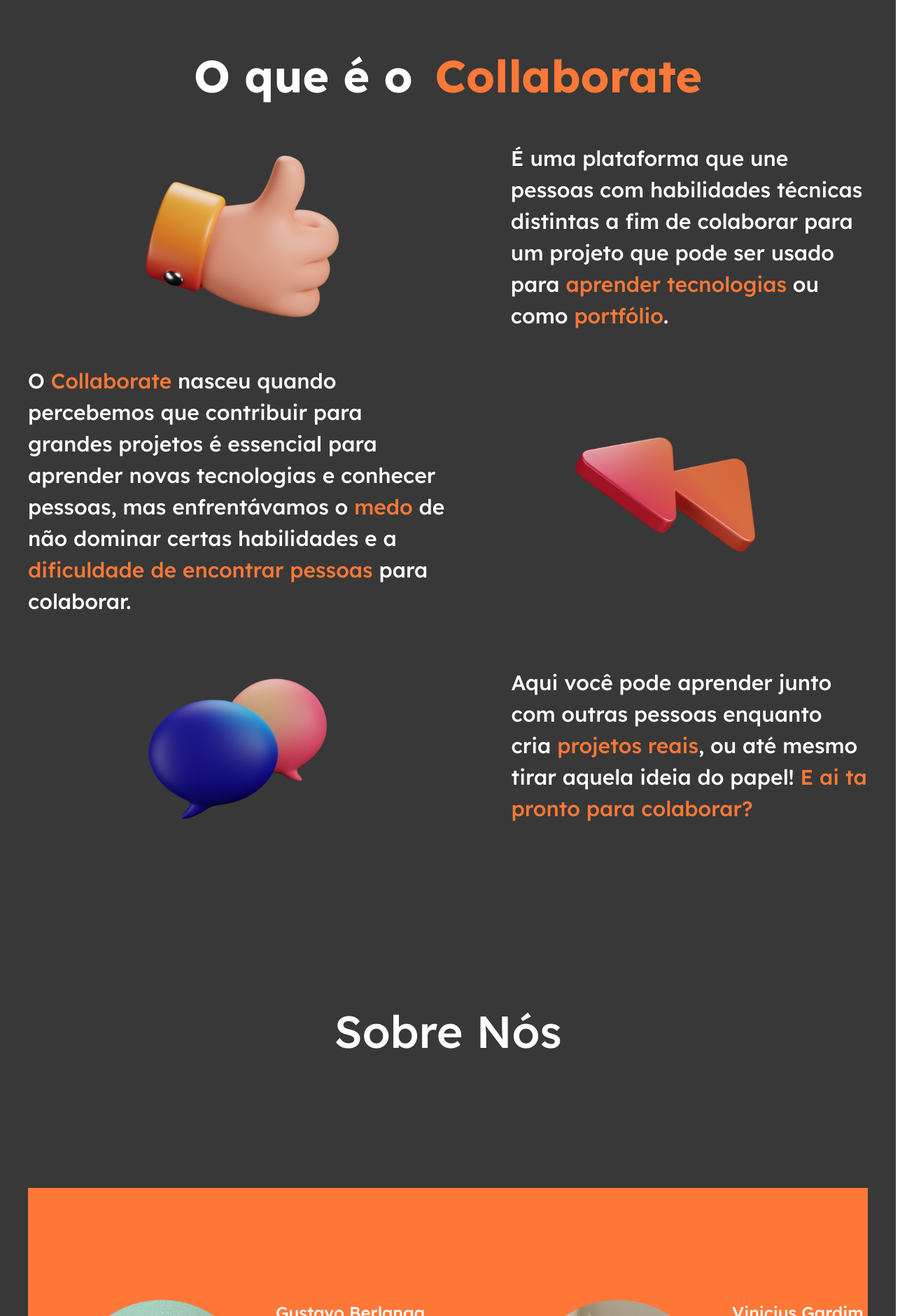
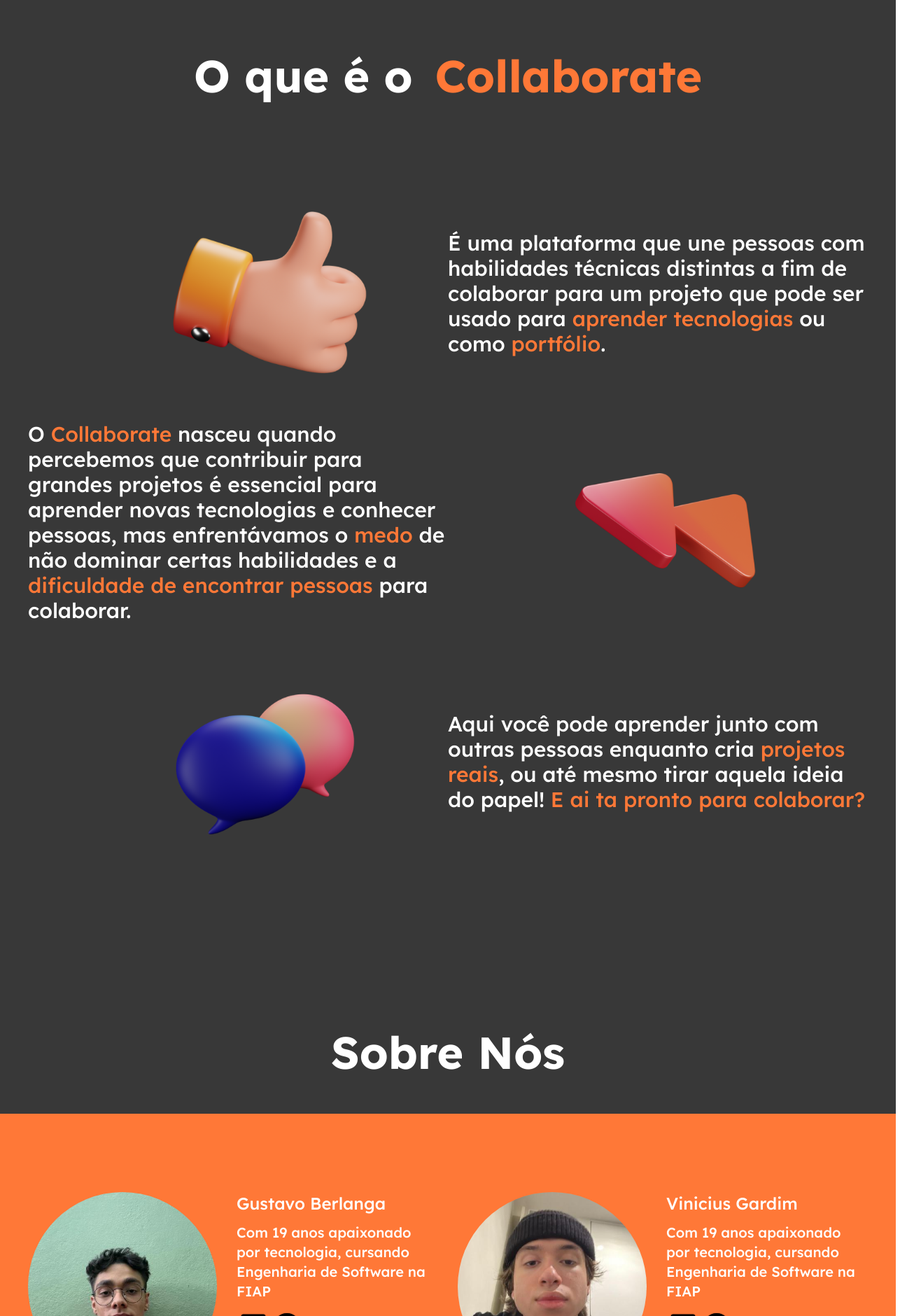
Before and after one commit to Berla1/collaborate-front, a React (Vite) app: page / in a window 1280 px wide. Shown: the part 920-2800 px from the top of the page at 70% size, 1316 px wide, since content can reach past the window. Built offline with nearby package versions, Linux system fonts and the light colour scheme; a web font is replaced by a local one.

Commit message:
finalizando sobre nós

```diff
--- a/src/Routes.jsx
+++ b/src/Routes.jsx
@@ -3,7 +3,7 @@
 function Routes() {
   return (
     <>
-    <main className="p-10 bg-[#383838]">
+    <main className="bg-[#383838]">
       <Home/>
     </main>
     </>
--- /dev/null
+++ b/src/components/Landing/index.jsx
@@ -0,0 +1,28 @@
+import Botao from "../Botao";
+import Saly from "../../assets/saly-38.svg";
+
+const Landing = () => {
+  return (
+    <section className="flex mt-24 items-start h-screen ">
+      <div className="flex flex-col gap-6 mt-14">
+        <h1 className="text-[64px] text-white font-bold leading-tight">
+          Conheça pessoas, desenvolva,{" "}
+          <span className="text-[#FF7837]">colabore</span>
+        </h1>
+        <p className="w-1/2 text-white text-2xl">
+          No Collaborate você contribui para projetos reais nas diferentes áreas
+          da programação.
+        </p>
+        <Botao
+          bgColor={"#FF7837"}
+          text={"Explorar"}
+          textColor={"white"}
+          width={"15%"}
+        />
+      </div>
+      <img src={Saly} alt="" />
+    </section>
+  );
+};
+
+export default Landing;
--- /dev/null
+++ b/src/components/OCollaborate/index.jsx
@@ -0,0 +1,38 @@
+import Joia from "../../assets/joia-3d.svg";
+import Play from "../../assets/play-3d.svg";
+import Chat from "../../assets/chat-3d.svg";
+
+const OCollaborate = () => {
+    return (
+    <section className="flex flex-col gap-8">
+        <h2 className=" flex items-center justify-center gap-8 text-[64px] text-white font-bold mb-20">
+          O que é o <span className="text-[#FF7837]">Collaborate</span>
+        </h2>
+
+        <div className="flex items-center justify-between">
+            <img className="ml-48" src={Joia} alt="" />
+
+          <p className="w-1/2 text-3xl text-white font-medium ">
+            É uma plataforma que une pessoas com habilidades técnicas distintas
+            a fim de colaborar para um projeto que pode ser usado para <span  className="text-[#FF7837]">aprender
+            tecnologias</span> ou como <span  className="text-[#FF7837]">portfólio</span>.
+          </p>
+        </div>
+
+        <div className="flex w-full gap-40">
+          <p className="text-3xl text-white font-medium w-1/2">
+          O <span className="text-[#FF7837]">Collaborate</span> nasceu quando percebemos que contribuir para grandes projetos é essencial para aprender novas tecnologias e conhecer pessoas, mas enfrentávamos o <span className="text-[#FF7837]">medo</span> de não dominar certas habilidades e a <span className="text-[#FF7837]">dificuldade de encontrar pessoas</span> para colaborar.
+          </p>
+          <img src={Play} alt="" />
+        </div>
+        <div className="flex items-center justify-between">
+          <img className="ml-48" src={Chat} alt="" />
+          <p className="w-1/2 text-3xl text-white font-medium ">
+            Aqui você pode aprender junto com outras pessoas enquanto cria <span className="text-[#FF7837]">projetos reais</span>, ou até mesmo tirar aquela ideia do papel! <span className="text-[#FF7837]">E ai ta pronto para colaborar?</span>
+          </p>
+        </div>
+    </section>
+    );
+}
+
+export default OCollaborate;
--- a/src/components/SobreNos/index.jsx
+++ b/src/components/SobreNos/index.jsx
@@ -1,29 +1,45 @@
-import Berla from "../../assets/foto-berla.svg"
-import Vinicius from "../../assets/foto-vinicius.svg"
-import Linkedin from "../../assets/icon-linkedin.svg"
-import Github from "../../assets/icon-github.svg"
+import Berla from "../../assets/foto-berla.svg";
+import Vinicius from "../../assets/foto-vinicius.svg";
+import Linkedin from "../../assets/icon-linkedin.svg";
+import Github from "../../assets/icon-github.svg";
 
-const SobreNos = () =>{
-    return(
-        <section className="flex flex-col  text-white font-medium" >
-            <h1 className=" flex justify-center py-44 text-[64px]">Sobre Nós</h1>
-            <div className="flex gap-7 bg-[#FF7837] py-40">
-                <img className="ml-14 " src={Berla} alt="" />
+const SobreNos = () => {
+  return (
+    <section className="flex flex-col text-white font-medium mt-44">
+      <h1 className=" flex justify-center mb-10 text-[64px] font-bold">
+        Sobre Nós
+      </h1>
+      <div className="flex gap-7 bg-[#FF7837] py-28 px-10 w-full ">
+        <img src={Berla} alt="" />
         <div className="flex flex-col gap-3">
-                    <h1 className="text-[24px]" >Gustavo Berlanga</h1>
-                    <p className="text-[19px] w-[270px] h-[134px]" >Com 19 anos apaixonado por tecnologia, cursando Engenharia de Software na FIAP</p>
-                    <div className="flex flex-row">
-                        <img className="w-[70px] h-[70px]" src={Linkedin} alt="" />
-                        <img className="w-[70px] h-[70px]" src={Github} alt="" />
+          <h1 className="text-2xl">Gustavo Berlanga</h1>
+          <p className="text-xl">
+            Com 19 anos apaixonado por tecnologia, cursando Engenharia de
+            Software na FIAP
+          </p>
+          <div className="flex ">
+            <a href="https://www.linkedin.com/in/gustavo-berlanga/" target="_blank">
+              <img className="w-12" src={Linkedin} alt="" />
+            </a>
+            <a href="https://github.com/Berla1" target="_blank">
+              <img className="w-12" src={Github} alt="" />
+            </a>
           </div>
         </div>
-                <img className="ml-14" src={Vinicius} alt="" />
+        <img src={Vinicius} alt="" />
         <div className="flex flex-col gap-3">
-                    <h1 className="text-[24px]" >Vinicius Gardim</h1>
-                    <p className="text-[19px] w-[270px] h-[134px]" >Com 19 anos apaixonado por tecnologia, cursando Engenharia de Software na FIAP</p>
-                    <div className="flex flex-row">
-                        <img className="w-[70px] h-[70px]" src={Linkedin} alt="" />
-                        <img className="w-[70px] h-[70px]" src={Github} alt="" />
+          <h1 className="text-2xl">Vinicius Gardim</h1>
+          <p className="text-xl">
+            Com 19 anos apaixonado por tecnologia, cursando Engenharia de
+            Software na FIAP
+          </p>
+          <div className="flex">
+            <a href="https://www.linkedin.com/in/vinicius-gardim-756085251/" target="_blank">
+              <img className="w-12" src={Linkedin} alt="" />
+            </a>
+            <a href="https://github.com/gardim1" target="_blank">
+              <img className="w-12" src={Github} alt="" />
+            </a>
           </div>
         </div>
       </div>
--- a/src/pages/Home/index.jsx
+++ b/src/pages/Home/index.jsx
@@ -1,62 +1,19 @@
-import Botao from "../../components/Botao";
 import Nav from "../../components/Nav";
-import Saly from "../../assets/saly-38.svg";
-import Joia from "../../assets/joia-3d.svg";
-import Play from "../../assets/play-3d.svg";
-import Chat from "../../assets/chat-3d.svg";
 import SobreNos from "../../components/SobreNos";
+import Landing from "../../components/Landing";
+import OCollaborate from "../../components/OCollaborate";
 
 const Home = () => {
   return (
     <>
+    <main className="p-10">
       <header>
         <Nav />
       </header>
-      <section className="flex mt-24 items-start h-screen ">
-        <div className="flex flex-col gap-6 mt-14">
-          <h1 className="text-[64px] text-white font-bold leading-tight">
-            Conheça pessoas, desenvolva,{" "}
-            <span className="text-[#FF7837]">colabore</span>
-          </h1>
-          <p className="w-1/2 text-white text-2xl">
-            No Collaborate você contribui para projetos reais nas diferentes
-            áreas da programação.
-          </p>
-          <Botao bgColor={"#FF7837"} text={"Explorar"} textColor={"white"} width={"15%"} />
-        </div>
-        <img src={Saly} alt="" />
-      </section>
-
-      <section className="flex flex-col gap-8">
-        <h2 className=" flex items-center justify-center gap-8 text-[64px] text-white font-bold">
-          O que é o <span className="text-[#FF7837]">Collaborate</span>
-        </h2>
-
-        <div className="flex items-center ml-[153px]">
-          <img src={Joia} alt="" />
-          <div style={{ width: "241px" }}></div>
-          <p className="w-1/2 text-[30px] text-white font-medium ">
-            É uma plataforma que une pessoas com habilidades técnicas distintas
-            a fim de colaborar para um projeto que pode ser usado para <span  className="text-[#FF7837]">aprender
-            tecnologias</span> ou como <span  className="text-[#FF7837]">portfólio</span>.
-          </p>
-        </div>
-
-        <div className="flex w-full gap-40">
-          <p className="text-[30px] text-white font-medium w-1/2">
-          O <span className="text-[#FF7837]">Collaborate</span> nasceu quando percebemos que contribuir para grandes projetos é essencial para aprender novas tecnologias e conhecer pessoas, mas enfrentávamos o <span className="text-[#FF7837]">medo</span> de não dominar certas habilidades e a <span className="text-[#FF7837]">dificuldade de encontrar pessoas</span> para colaborar.
-          </p>
-          <img src={Play} alt="" />
-        </div>
-        <div className="flex items-center ml-[153px]">
-          <img src={Chat} alt="" />
-          <div style={{ width: "241px" }}></div>
-          <p className="w-1/2 text-[30px] text-white font-medium ">
-            Aqui você pode aprender junto com outras pessoas enquanto cria <span className="text-[#FF7837]">projetos reais</span>, ou até mesmo tirar aquela ideia do papel! <span className="text-[#FF7837]">E ai ta pronto para colaborar?</span>
-          </p>
-        </div>
-        <SobreNos/>
-      </section>
+      <Landing />
+      <OCollaborate />
+    </main>
+      <SobreNos />
     </>
   );
 };
```
Lines whose indentation alone changed are shown as unchanged.
